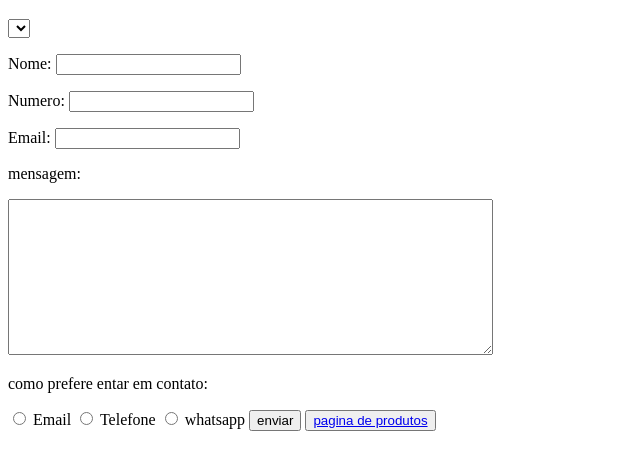
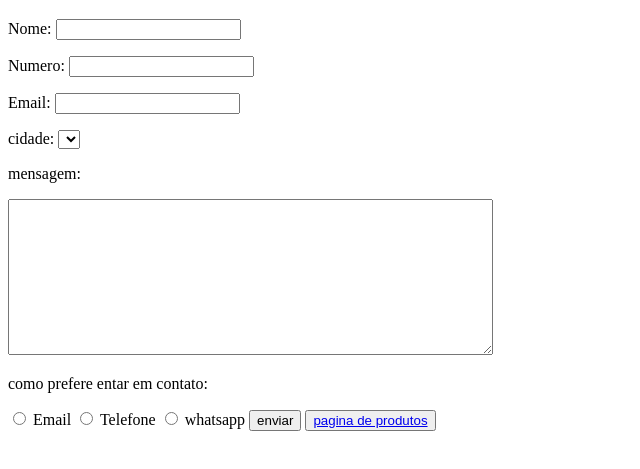
Before and after one commit to gabezin777/barbearia-gabe, a plain HTML site: page contatos.html in a window 1280 px wide. Shown: the part 61-530 px from the top of the page, without its empty margins (0-640 px from the left). Drawn offline with Linux system fonts and the light colour scheme.

Commit message:
wdsgdgdgsdgsg

```diff
--- a/contatos.html
+++ b/contatos.html
@@ -9,14 +9,17 @@
     <form action="">
         <h1> fale conoscos</h1>
 
-<select name="" class="">
-<option pitanga></option>
-<option manoel ribas></option>
-<option ivaiporã></option>
-</select>
+
         <p>Nome: <input type="text"></p>
         <p>Numero: <input type="number"></p>
         <p>Email: <input type="text"></p>
+
+         cidade:
+         <select name="" class="">
+            <option pitanga></option>
+            <option manoel ribas></option>
+            <option ivaiporã></option>
+            </select>
 
         <p>mensagem: </p>
         <textarea name="" id=""cols="58" rows="10"></textarea>
```
